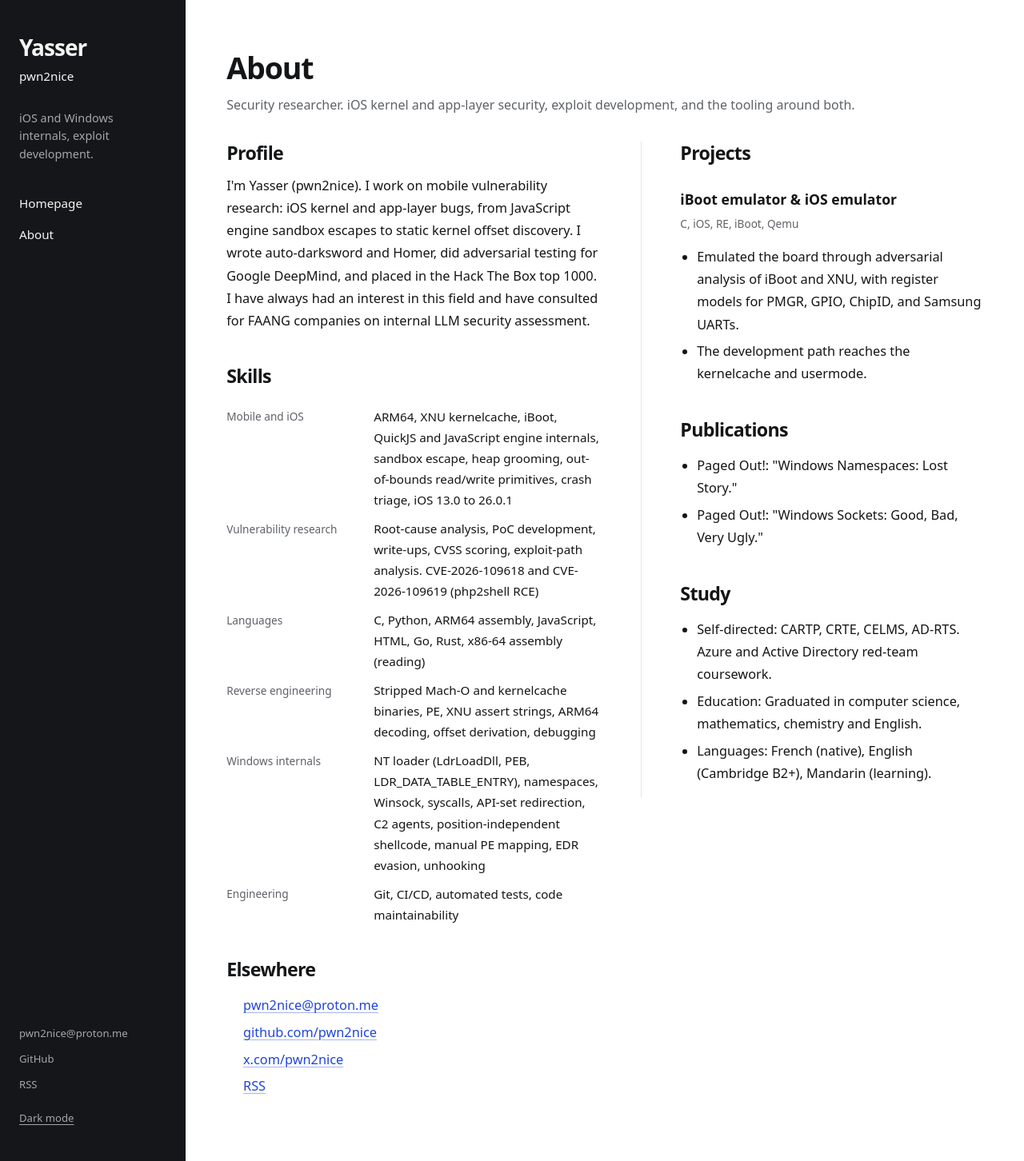
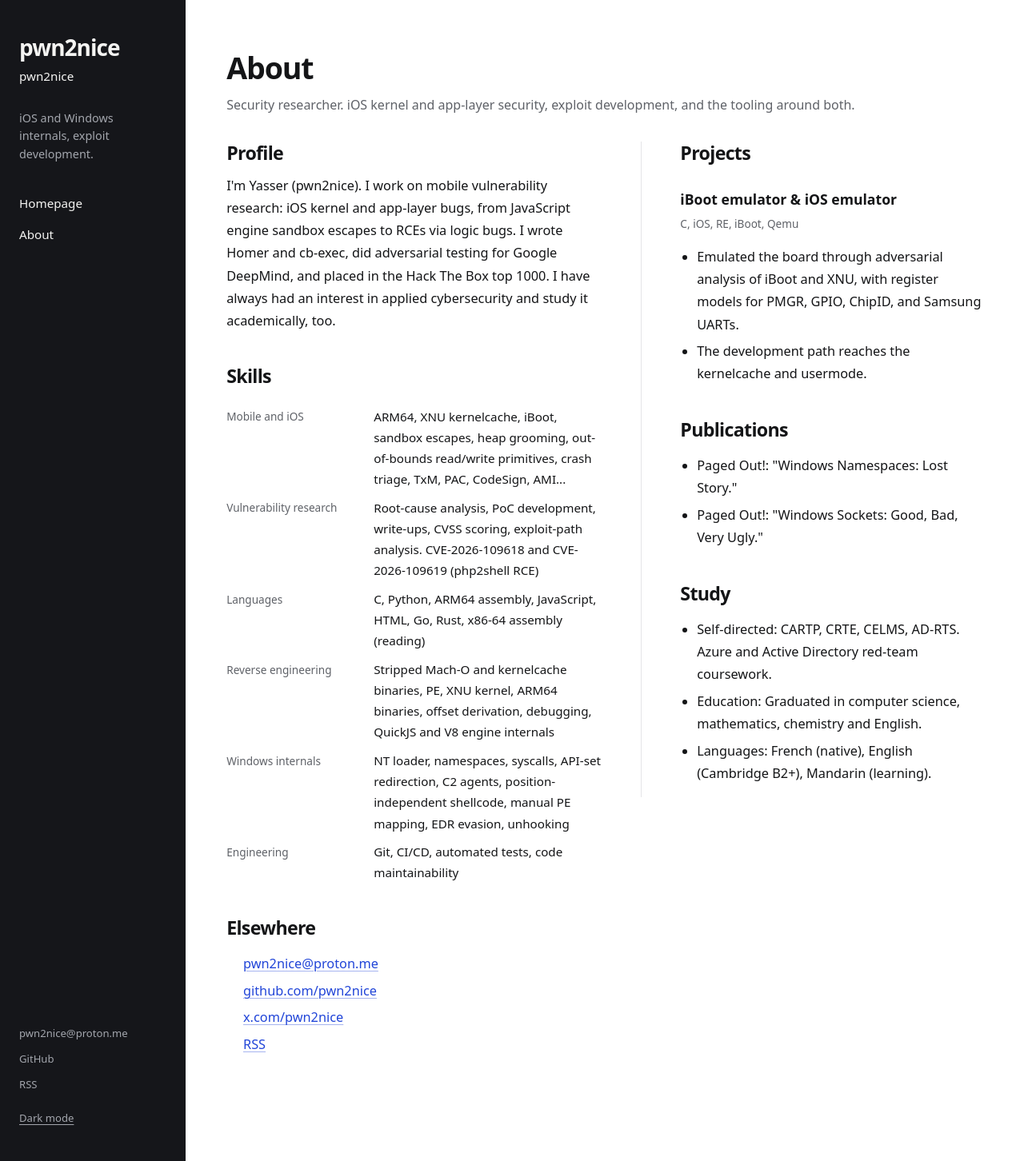
Before and after one commit to pwn2nice/pwn2nice.github.io, a Jekyll site: the page built from about.md, in a window 1280 px wide. Shown: the whole page at 80% size. Built offline with Jekyll 4.4.1, drawn with Linux system fonts in a browser that asks for light colours.

Commit message:
fix info

```diff
--- a/_config.yml
+++ b/_config.yml
@@ -1,7 +1,7 @@
 # Identity and contact
 title: "pwn2nice's blog"
 description: Security research on iOS and Windows internals, exploit development, and low-level tooling.
-author: Yasser
+author: pwn2nice
 url: "https://pwn2nice.github.io"
 github_username: pwn2nice
 email: pwn2nice@proton.me
--- a/about.md
+++ b/about.md
@@ -8,20 +8,20 @@ wide: true
 <div class="about-grid">
   <section class="about-left" aria-label="Profile">
     <h2>Profile</h2>
-    <p>I'm Yasser (pwn2nice). I work on mobile vulnerability research: iOS kernel and app-layer bugs, from JavaScript engine sandbox escapes to static kernel offset discovery. I wrote auto-darksword and Homer, did adversarial testing for Google DeepMind, and placed in the Hack The Box top 1000. I have always had an interest in this field and have consulted for FAANG companies on internal LLM security assessment.</p>
+    <p>I'm Yasser (pwn2nice). I work on mobile vulnerability research: iOS kernel and app-layer bugs, from JavaScript engine sandbox escapes to RCEs via logic bugs. I wrote Homer and cb-exec, did adversarial testing for Google DeepMind, and placed in the Hack The Box top 1000. I have always had an interest in applied cybersecurity and study it academically, too.</p>
 
     <h2>Skills</h2>
     <dl class="cv-skills">
       <dt>Mobile and iOS</dt>
-      <dd>ARM64, XNU kernelcache, iBoot, QuickJS and JavaScript engine internals, sandbox escape, heap grooming, out-of-bounds read/write primitives, crash triage, iOS 13.0 to 26.0.1</dd>
+      <dd>ARM64, XNU kernelcache, iBoot, sandbox escapes, heap grooming, out-of-bounds read/write primitives, crash triage, TxM, PAC, CodeSign, AMI...</dd>
       <dt>Vulnerability research</dt>
       <dd>Root-cause analysis, PoC development, write-ups, CVSS scoring, exploit-path analysis. CVE-2026-109618 and CVE-2026-109619 (php2shell RCE)</dd>
       <dt>Languages</dt>
       <dd>C, Python, ARM64 assembly, JavaScript, HTML, Go, Rust, x86-64 assembly (reading)</dd>
       <dt>Reverse engineering</dt>
-      <dd>Stripped Mach-O and kernelcache binaries, PE, XNU assert strings, ARM64 decoding, offset derivation, debugging</dd>
+      <dd>Stripped Mach-O and kernelcache binaries, PE, XNU kernel, ARM64 binaries, offset derivation, debugging, QuickJS and V8 engine internals</dd>
       <dt>Windows internals</dt>
-      <dd>NT loader (LdrLoadDll, PEB, LDR_DATA_TABLE_ENTRY), namespaces, Winsock, syscalls, API-set redirection, C2 agents, position-independent shellcode, manual PE mapping, EDR evasion, unhooking</dd>
+      <dd>NT loader, namespaces, syscalls, API-set redirection, C2 agents, position-independent shellcode, manual PE mapping, EDR evasion, unhooking</dd>
       <dt>Engineering</dt>
       <dd>Git, CI/CD, automated tests, code maintainability</dd>
     </dl>
```
